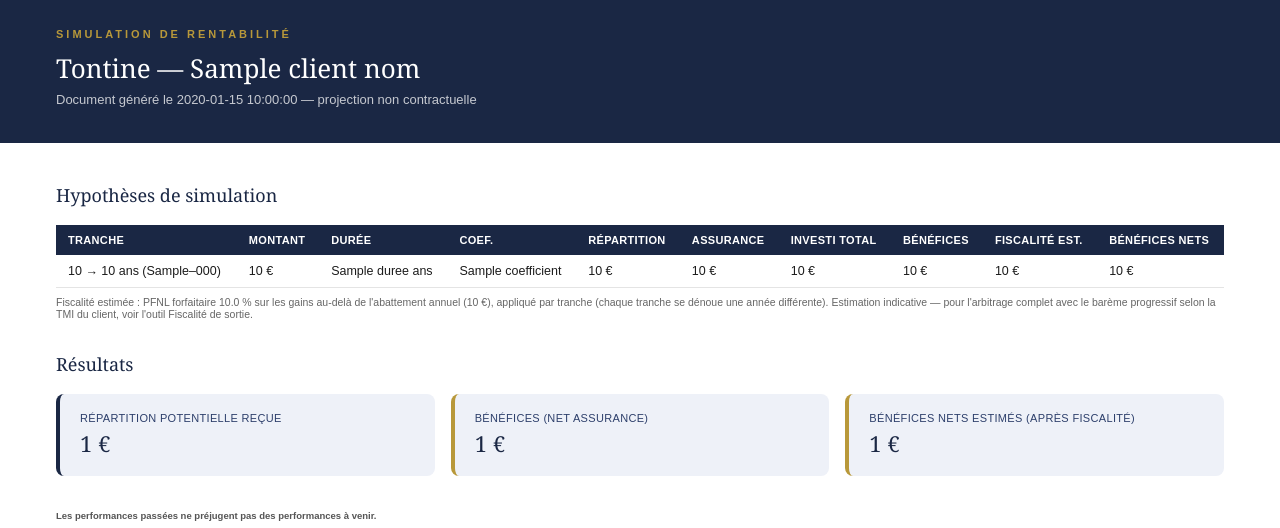
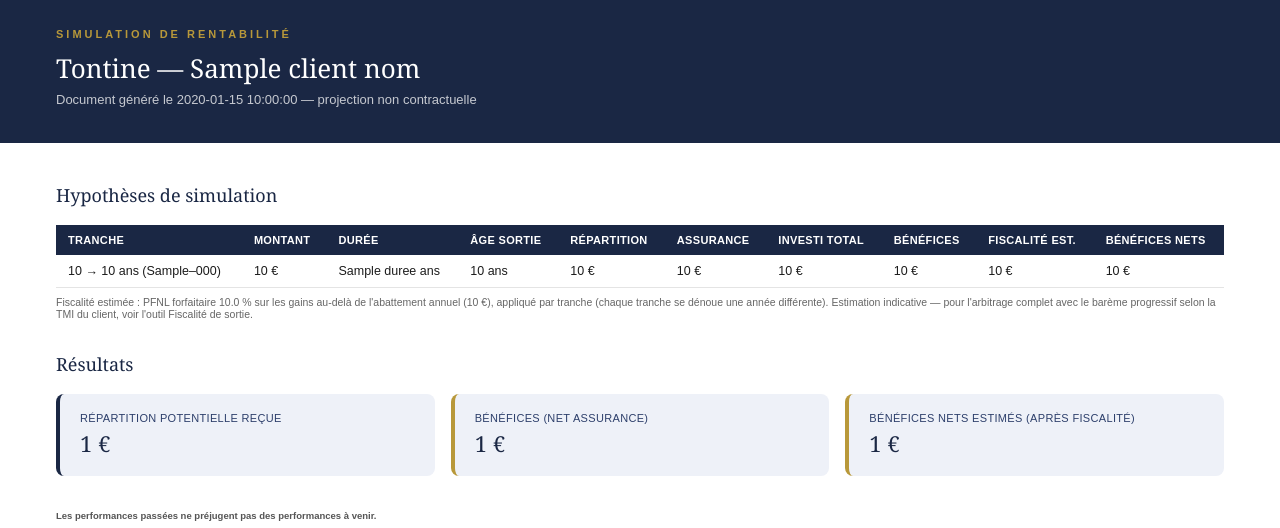
Before and after one commit to guyotmica05-png/tontine.guyot-mickael.fr, a FastAPI app: template app/templates/pdf_rentabilite.html in a window 1280 px wide. Shown: the part 66-594 px from the top of the page. Run offline with FastAPI, Linux system fonts and the light colour scheme; the template is opened without the code that fills it: most values are stand-ins (such as "Sample title", 1, 10 or a date in 2020).

Commit message:
Remplace la colonne coefficient par l'âge de sortie (PDF + page web)
Mickaël ne veut plus voir le coefficient brut dans les livrables client :
la colonne "Coef." devient "Âge sortie" (âge départ + durée), déjà calculé
par ailleurs (age_perception), sur le tableau détaillé du PDF et celui de
la page /rentabilite.

Co-Authored-By: Claude Sonnet 5 <noreply@anthropic.com>

```diff
--- a/app/templates/pdf_rentabilite.html
+++ b/app/templates/pdf_rentabilite.html
@@ -62,7 +62,7 @@
           <th>Tranche</th>
           <th>Montant</th>
           <th>Durée</th>
-          <th>Coef.</th>
+          <th>Âge sortie</th>
           <th>Répartition</th>
           <th>Assurance</th>
           <th>Investi total</th>
@@ -77,7 +77,7 @@
           <td>{{ t.age }} → {{ t.age_perception }} ans ({{ t.annee_placement }}–{{ t.annee_perception }})</td>
           <td>{{ "{:,.0f}".format(t.montant).replace(",", " ") }} €</td>
           <td>{{ t.duree }} ans</td>
-          <td>{{ t.coefficient }}</td>
+          <td>{{ t.age_perception }} ans</td>
           <td>{{ "{:,.0f}".format(t.repartition_potentielle).replace(",", " ") }} €</td>
           <td>{{ "{:,.0f}".format(t.cout_assurance).replace(",", " ") }} €</td>
           <td>{{ "{:,.0f}".format(t.investissement_total).replace(",", " ") }} €</td>
--- a/app/templates/rentabilite.html
+++ b/app/templates/rentabilite.html
@@ -91,7 +91,7 @@
           <table class="detail" id="table-detail">
             <thead>
               <tr>
-                <th>Tranche</th><th>Montant</th><th>Durée</th><th>Coef.</th>
+                <th>Tranche</th><th>Montant</th><th>Durée</th><th>Âge sortie</th>
                 <th>Répartition</th><th>Assurance</th><th>Investi total</th>
                 <th>Bénéfices</th><th>Fiscalité est.</th><th>Bénéfices nets</th>
               </tr>
@@ -246,7 +246,7 @@
             <td>${t.age} → ${t.age_perception} ans (${t.annee_placement}–${t.annee_perception})</td>
             <td>${formatEuros(t.montant)}</td>
             <td>${t.duree} ans</td>
-            <td>${t.coefficient}</td>
+            <td>${t.age_perception} ans</td>
             <td>${formatEuros(t.repartition_potentielle)}</td>
             <td>${formatEuros(t.cout_assurance)}</td>
             <td>${formatEuros(t.investissement_total)}</td>
```
